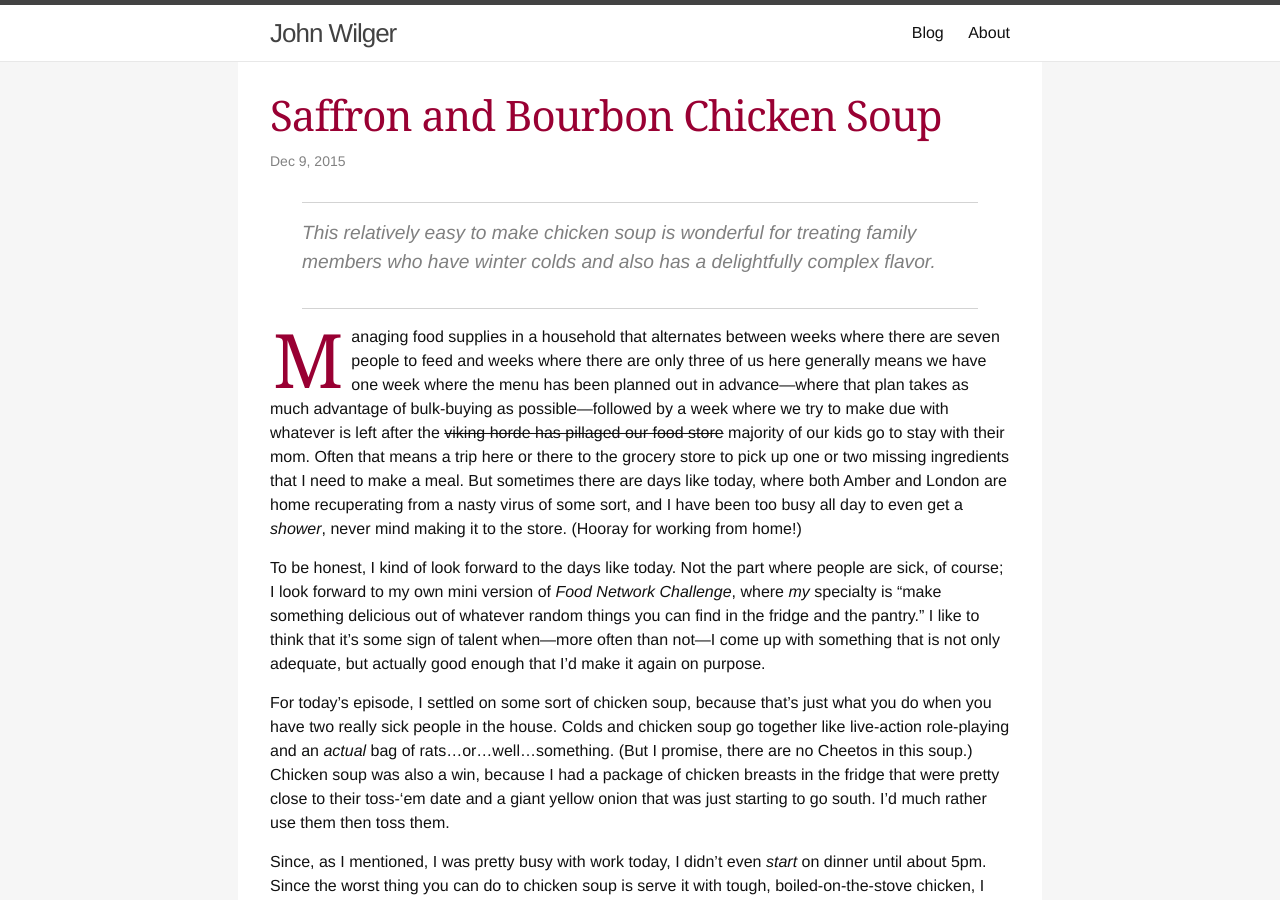
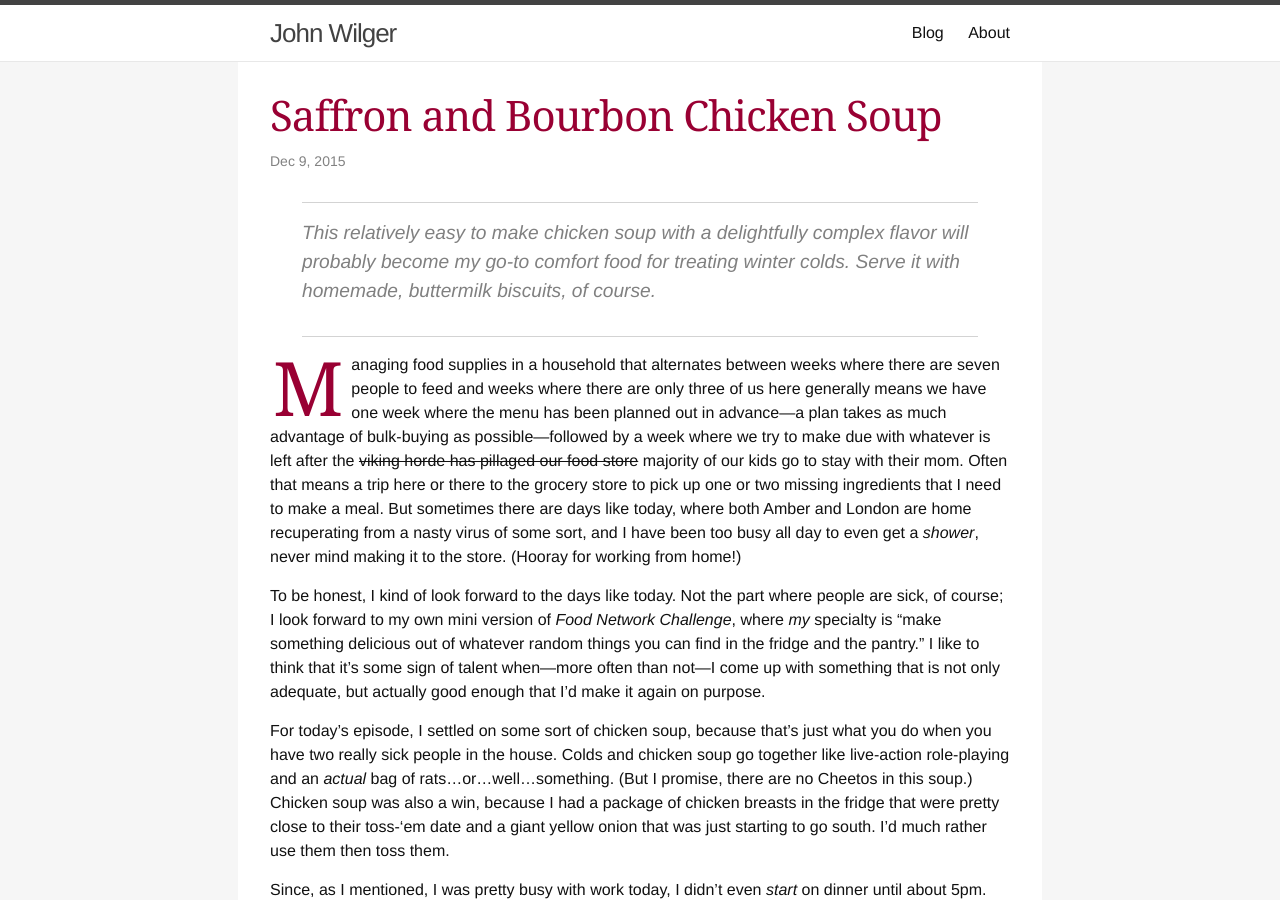
Before and after one commit to jwilger/jwilger.github.io, a Jekyll site: the page built from _posts/2015-12-08-saffron-bourbon-chicken-soup.md, in a window 1280 px wide and 900 px high. Built offline with Jekyll 4.4.1, drawn with Linux system fonts in a browser that asks for light colours; comment, search, counter and statistics services are not loaded.

Commit message:
Post edits

```diff
--- a/_posts/2015-12-08-saffron-bourbon-chicken-soup.md
+++ b/_posts/2015-12-08-saffron-bourbon-chicken-soup.md
@@ -2,16 +2,16 @@
 title: Saffron and Bourbon Chicken Soup
 date: 2015-12-08 19:00 PST
 excerpt: >
-  This relatively easy to make chicken soup is wonderful for treating
-  family members who have winter colds and also has a delightfully
-  complex flavor.
+  This relatively easy to make chicken soup with a delightfully complex
+  flavor will probably become my go-to comfort food for treating winter
+  colds. Serve it with homemade, buttermilk biscuits, of course.
 
 ---
 
 Managing food supplies in a household that alternates between weeks
 where there are seven people to feed and weeks where there are only
 three of us here generally means we have one week where the menu has
-been planned out in advance—where that plan takes as much advantage of
+been planned out in advance—a plan takes as much advantage of
 bulk-buying as possible—followed by a week where we try to make due with
 whatever is left after the <s>viking horde has pillaged our food
 store</s> majority of our kids go to stay with their mom. Often that
```
